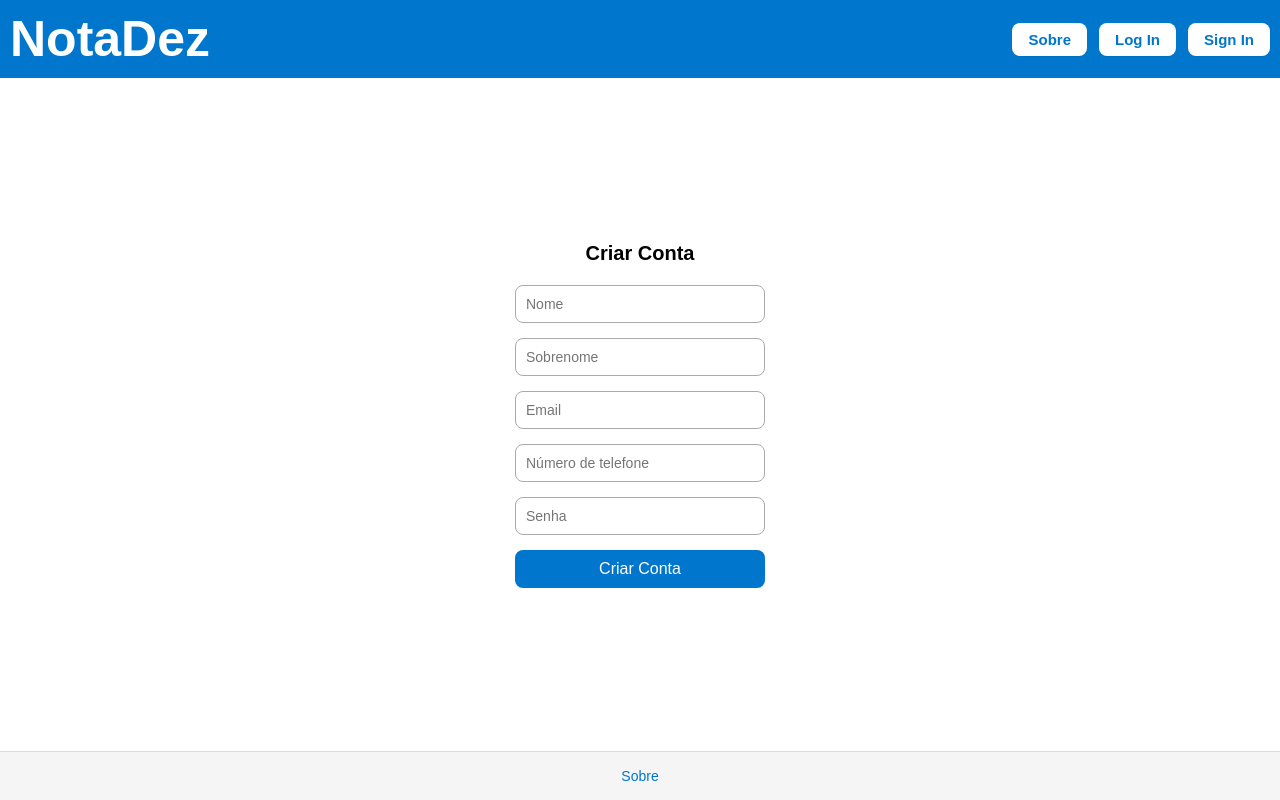
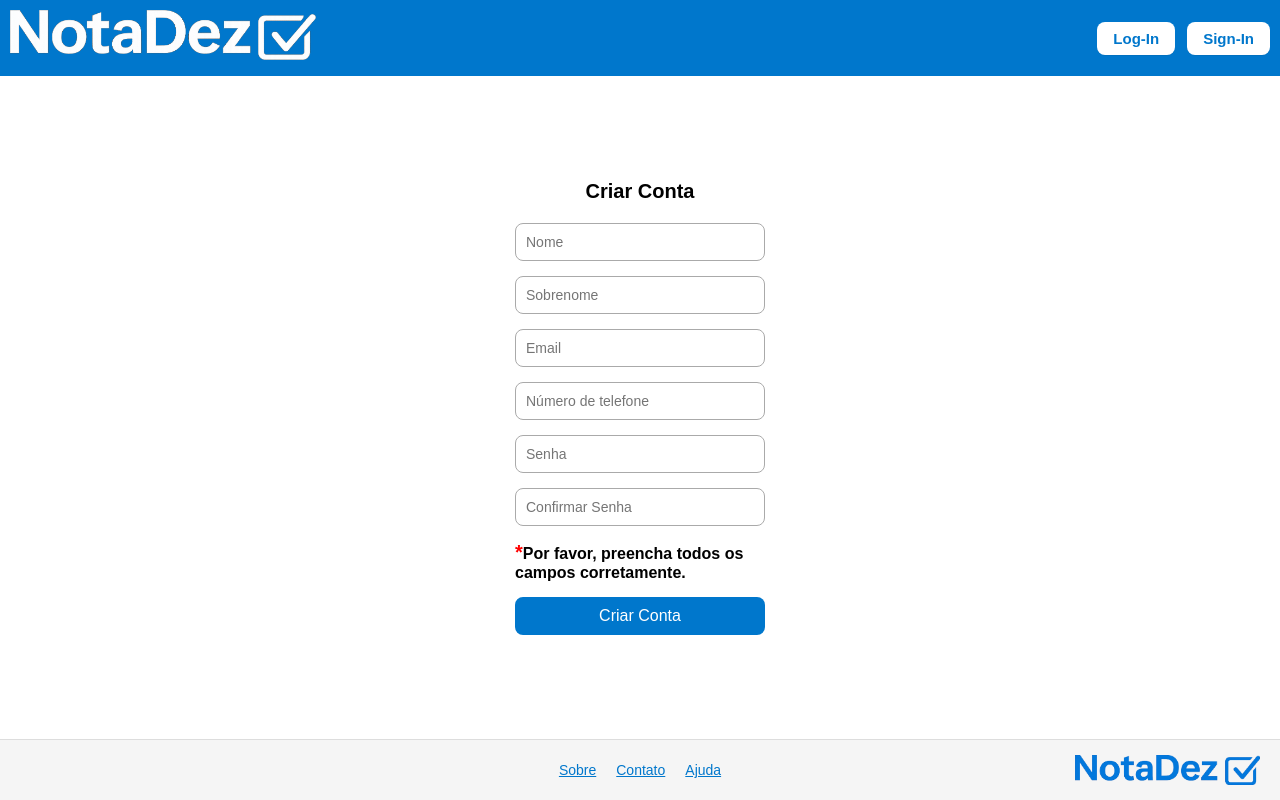
Before and after one commit to BrunoM2422/ES-PI2-2025-T3-G07, a plain HTML site: page criarConta.html in a window 1280 px wide. Drawn offline with Linux system fonts and the light colour scheme.

Commit message:
Adição das logos, ajuste dos links, Confirmação de Senha e ajuste do Footer, além de outros ajustes mínimos

```diff
--- a/criarConta.html
+++ b/criarConta.html
@@ -10,14 +10,11 @@
 <body>
     <div id="wrapper">
         <div id="header">
-            <h1>
-                <a href="login.html">NotaDez</a>
-            </h1>
+                <a href="login.html"><img src="images/notadezlogo2.png" alt="logo" class="header-logo"></a>
             <nav>
                 <ul>
-                    <li><a href="sobre.html">Sobre</a></li>
-                    <li><a href="login.html">Log In</a></li>
-                    <li><a href="criarConta.html">Sign In</a></li>
+                    <li><a href="login.html">Log-In</a></li>
+                    <li><a href="criarConta.html">Sign-In</a></li>
                 </ul>
             </nav>
         </div>
@@ -31,19 +28,23 @@
                 <input type="email" id="email" placeholder="Email" required>
                 <input type="tel" id="telephone" placeholder="Número de telefone" required>
                 <input type="password" id="password" placeholder="Senha" required>
+                <input type="password" id="password" placeholder="Confirmar Senha" required>
+                <h4><span class="marker">*</span>Por favor, preencha todos os campos corretamente.</h4>
                 <button>Criar Conta</button>
             </form>
 
 
         </div>
-        <div id="footer">
-            <ul>
-                <li>
-                    <a href="sobre.html">Sobre</a>
-                </li>
-            </ul>
-        </div>
+      <div id="footer">
+    <div class="footer-content">
+        <ul class="footer-links">
+            <li><a href="sobre.html">Sobre</a></li>
+            <li><a href="#">Contato</a></li>
+            <li><a href="#">Ajuda</a></li>
+        </ul>
+        <img src="images/notadezlogo1.png" alt="logo" class="footer-logo">
     </div>
+</div>
 
 
 </body>
--- a/styles/criarConta.css
+++ b/styles/criarConta.css
@@ -42,3 +42,8 @@ button {
 button:hover {
     background-color: #005fa3;
 }
+
+.marker {
+    color:red;
+    font-size:20px;
+}
--- a/styles/login.css
+++ b/styles/login.css
@@ -55,8 +55,5 @@ button:hover {
     color: #0077cc;
     text-decoration: none;
     font-size: 14px;
-}
-
-#content a:hover {
     text-decoration: underline;
 }
--- a/styles/main.css
+++ b/styles/main.css
@@ -56,31 +56,43 @@
     min-height: 100vh;
 }
 
-
 #footer {
     background-color: #f5f5f5;
-    padding: 15px;
-    text-align: center;
+    padding: 15px 20px;
     border-top: 1px solid #ddd;
 }
 
-#footer ul {
-    padding: 0;
-    margin: 0;
+.footer-content {
+    display: flex;
+    align-items: center;
+    justify-content: space-between;
+    position: relative;
 }
 
-#footer li {
-    display: inline;
+.footer-links {
     list-style: none;
-    padding: 0 10px;
+    display: flex;
+    gap: 20px;
+    margin: 0 auto;   /* isso centraliza os links */
+    padding: 0;
+    position: absolute;
+    left: 50%;
+    transform: translateX(-50%);
 }
 
-#footer a {
+.footer-links a {
     color: #0077cc;
-    text-decoration: none;
+    text-decoration: underline;
     font-size: 14px;
 }
 
-#footer a:hover {
-    text-decoration: underline;
+.footer-logo {
+    height: 30px;
+    width: auto;
+    margin-left: auto;
 }
+
+.header-logo {
+    height: 50px;
+    width: auto;
+}
--- a/styles/sobre.css
+++ b/styles/sobre.css
@@ -30,9 +30,6 @@ h3 {
     color: #0077cc;
     text-decoration: none;
     font-size: 14px;
-}
-
-#content a:hover {
     text-decoration: underline;
 }
 
```
Also changed, not shown: login.html (+11 -12 lines), recuperarSenha.html (+11 -12 lines), sobre.html (+11 -12 lines), images/notadezlogo1.png (added), images/notadezlogo2.png (added).
